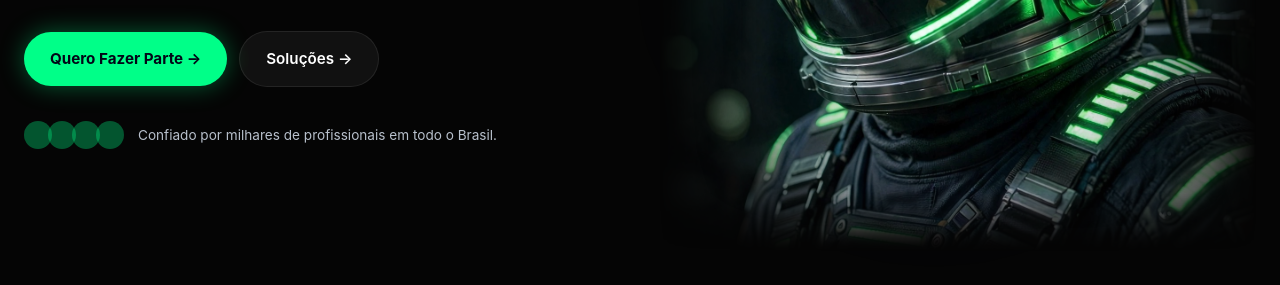
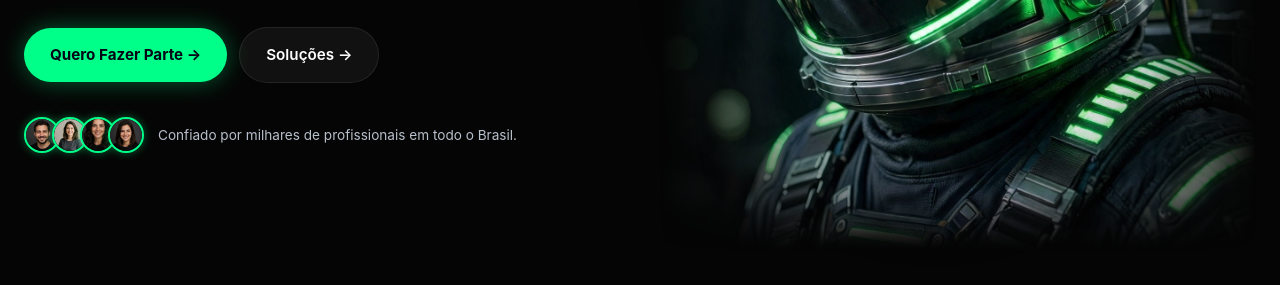
Before and after one commit to Edvaldo-jb-Junior/devclub-unificado-final, a plain HTML site: page index.html in a window 1280 px wide. Shown: the part 515-800 px from the top of the page. Drawn offline with Linux system fonts and the light colour scheme; animation ran at ten frames a second.

Commit message:
imagens depoimentos

```diff
--- a/index.html
+++ b/index.html
@@ -86,10 +86,10 @@
             <!-- Social Proof Avatars -->
             <div class="hero-social-proof">
               <div class="avatar-group">
-                <span class="avatar-mini"><img /></span>
-                <span class="avatar-mini"><img src="" alt=""></span>
-                <span class="avatar-mini"><img src="" alt=""></span>
-                <span class="avatar-mini"><img src="" alt=""></span>
+                <span class="avatar-mini"><img src="assets/depoimento-1.webp" alt="Aluno 1"></span>
+                <span class="avatar-mini"><img src="assets/depoimento-2.webp" alt="Aluno 2"></span>
+                <span class="avatar-mini"><img src="assets/depoimento-3.webp" alt="Aluno 3"></span>
+                <span class="avatar-mini"><img src="assets/depoimento-4.webp" alt="Aluno 4"></span>
               </div>
               <span class="social-proof-text">Confiado por milhares de profissionais em todo o Brasil.</span>
             </div>
@@ -487,7 +487,8 @@
             <div class="tech-badge-item"><span class="company-badge-icon">⚡</span> JavaScript ES6+ & TypeScript</div>
             <div class="tech-badge-item"><span class="company-badge-icon">⚛️</span> React.js & Next.js</div>
             <div class="tech-badge-item"><span class="company-badge-icon">🟢</span> Node.js, Express & Prisma</div>
-            <div class="tech-badge-item"><span class="company-badge-icon">🗄️</span> Bancos de Dados SQL & PostgreSQL</div>
+            <div class="tech-badge-item"><span class="company-badge-icon">🗄️</span> Bancos de Dados SQL & PostgreSQL
+            </div>
             <div class="tech-badge-item"><span class="company-badge-icon">🤖</span> Engenharia de IA, RAG & N8N</div>
           </div>
         </div>
@@ -850,7 +851,7 @@
                 </p>
               </div>
               <div class="author-info">
-                <div class="author-avatar">JM</div>
+                <div class="author-avatar"><img src="assets/depoimento-2.webp" alt="Julia M."></div>
                 <div>
                   <div class="author-name">Julia M.</div>
                   <div class="author-role">FullStack Freelancer</div>
@@ -868,7 +869,7 @@
                 </p>
               </div>
               <div class="author-info">
-                <div class="author-avatar">RL</div>
+                <div class="author-avatar"><img src="assets/depoimento-5.webp" alt="Roberto L."></div>
                 <div>
                   <div class="author-name">Roberto L.</div>
                   <div class="author-role">Desenvolvedor Pleno</div>
@@ -886,10 +887,11 @@
                 </p>
               </div>
               <div class="author-info">
-                <div class="author-avatar">LP</div>
+                <div class="author-avatar"><img src="assets/depoimento-4.webp" alt="Lucas P."></div>
                 <div>
                   <div class="author-name">Lucas P.</div>
                   <div class="author-role">Frontend React Developer</div>
+
                 </div>
               </div>
             </div>
@@ -902,9 +904,9 @@
                   O suporte da comunidade e a mentoria individualizada são inacreditáveis. Consegui minha primeira vaga
                   remota em menos de 5 meses de estudo dedicado.
                 </p>
-              </div>
+              </div>3
               <div class="author-info">
-                <div class="author-avatar">AR</div>
+                <div class="author-avatar"><img src="assets/depoimento-3.webp" alt="Amanda R."></div>
                 <div>
                   <div class="author-name">Amanda R.</div>
                   <div class="author-role">Backend Node.js Contratada</div>
@@ -922,7 +924,7 @@
                 </p>
               </div>
               <div class="author-info">
-                <div class="author-avatar">FK</div>
+                <div class="author-avatar"><img src="assets/mentor-bruno.png" alt="Felipe K."></div>
                 <div>
                   <div class="author-name">Felipe K.</div>
                   <div class="author-role">Especialista IA & Automação</div>
--- a/style.css
+++ b/style.css
@@ -438,22 +438,37 @@ button {
 }
 
 .avatar-mini {
-  width: 28px;
-  height: 28px;
+  width: 36px;
+  height: 36px;
   border-radius: 50%;
-  background: rgba(0, 255, 136, 0.32);
-  border: 0;
-  margin-left: -4px;
+  background: #0d1322;
+  border: 2px solid var(--accent-green);
+  margin-left: -8px;
   display: flex;
   align-items: center;
   justify-content: center;
-  font-size: 0.72rem;
-  font-weight: 800;
-  color: #fff;
+  overflow: hidden;
+  box-shadow: 0 0 10px rgba(0, 255, 136, 0.35);
+  flex-shrink: 0;
+  transition: transform 0.25s ease;
+  position: relative;
 }
 
 .avatar-mini:first-child {
   margin-left: 0;
+}
+
+.avatar-mini:hover {
+  transform: translateY(-3px) scale(1.1);
+  z-index: 5;
+}
+
+.avatar-mini img {
+  width: 100% !important;
+  height: 100% !important;
+  object-fit: cover !important;
+  display: block !important;
+  border-radius: 50% !important;
 }
 
 .social-proof-text {
```
